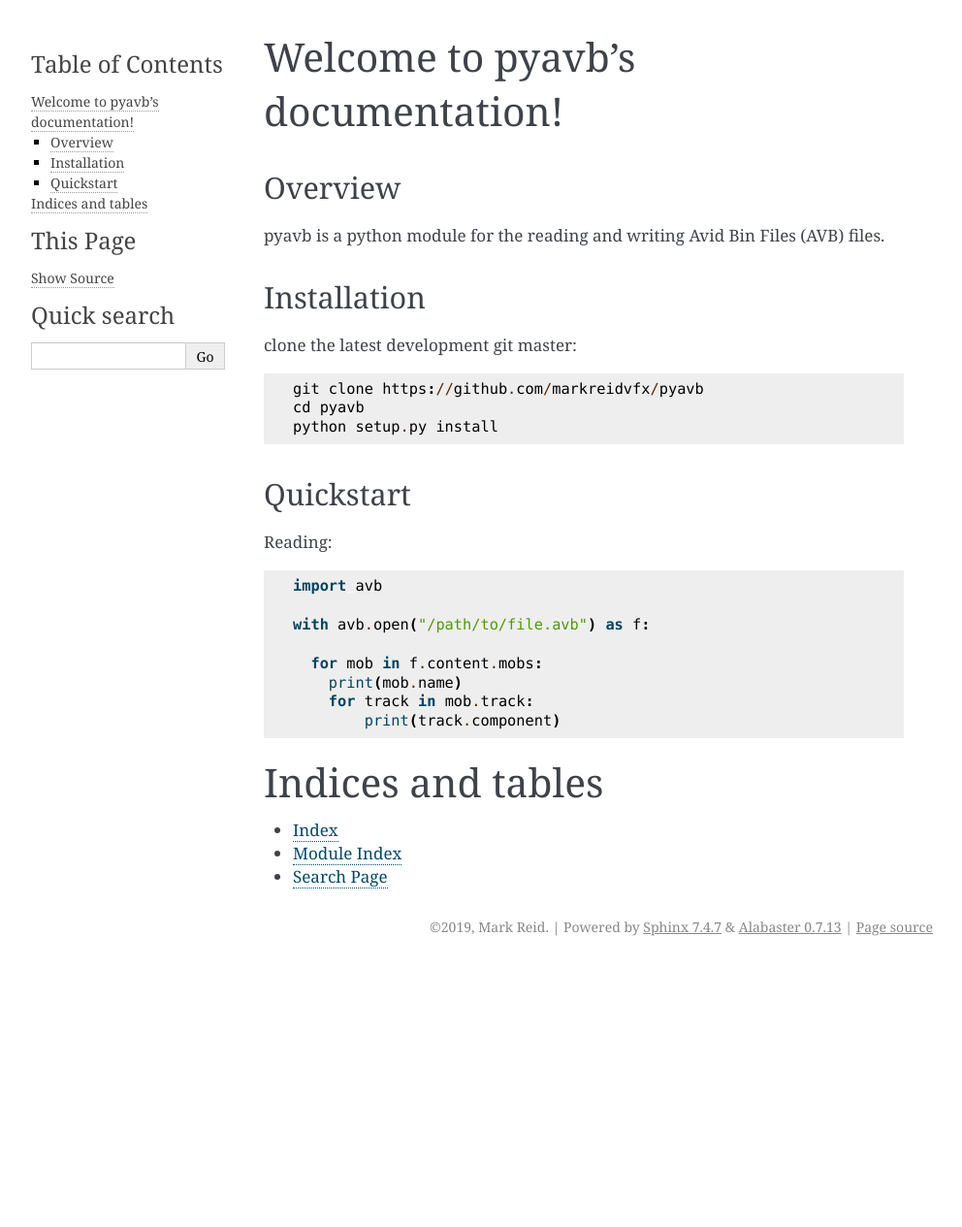
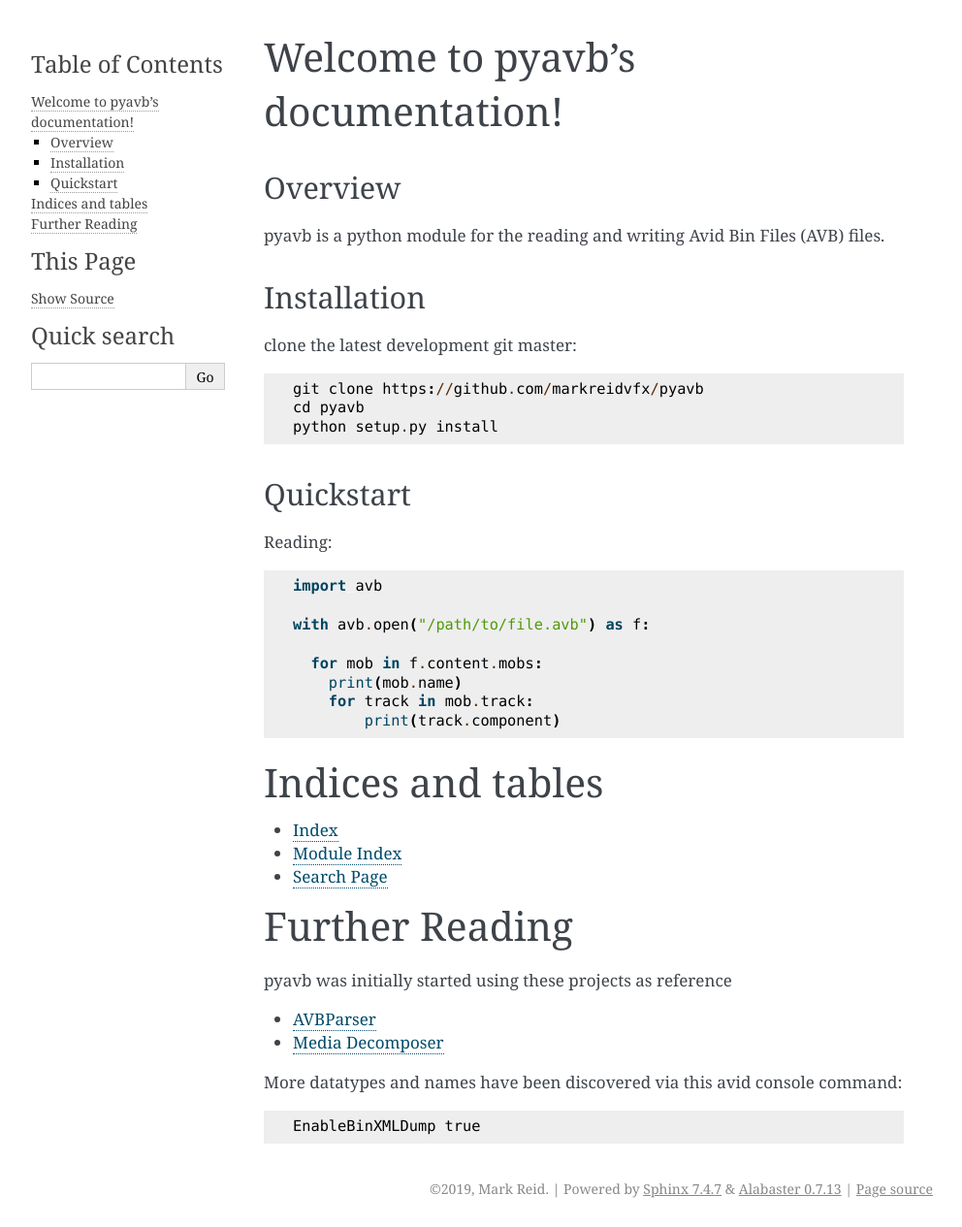
Before and after one commit to markreidvfx/pyavb, a Sphinx documentation site: the page built from docs/source/index.rst, in a window 1280 px wide. Shown: the whole page at 97% size, without its empty margins (148-1140 px from the left). Built offline with Sphinx 7.4.7, drawn with Linux system fonts in a browser that asks for light colours; pages that are not in the unit, such as notebooks, are missing from menus; before the commit the page ends 995 px from its top, so only the background shows below that.

Commit message:
moved to docs

```diff
--- a/README.rst
+++ b/README.rst
@@ -3,7 +3,7 @@
 pyavb
 =====
 
-A very experimental python module for reading/writing Avid Bin Files (AVB).
+A python module for the reading and writing Avid Bin Files (AVB) files.
 
 Requirements
 ------------
--- a/docs/source/index.rst
+++ b/docs/source/index.rst
@@ -48,3 +48,16 @@
 * :ref:`genindex`
 * :ref:`modindex`
 * :ref:`search`
+
+
+Further Reading
+===============
+
+pyavb was initially started using these projects as reference
+
+- `AVBParser <http://www.medien.ifi.lmu.de/team/raphael.wimmer/projects/avb_parser>`_
+- `Media Decomposer <https://code.google.com/archive/p/media-decomposer>`_
+
+More datatypes and names have been discovered via this avid console command::
+
+  EnableBinXMLDump true
```
Also changed, not shown: other parts of README.rst (+0 -4 lines).
